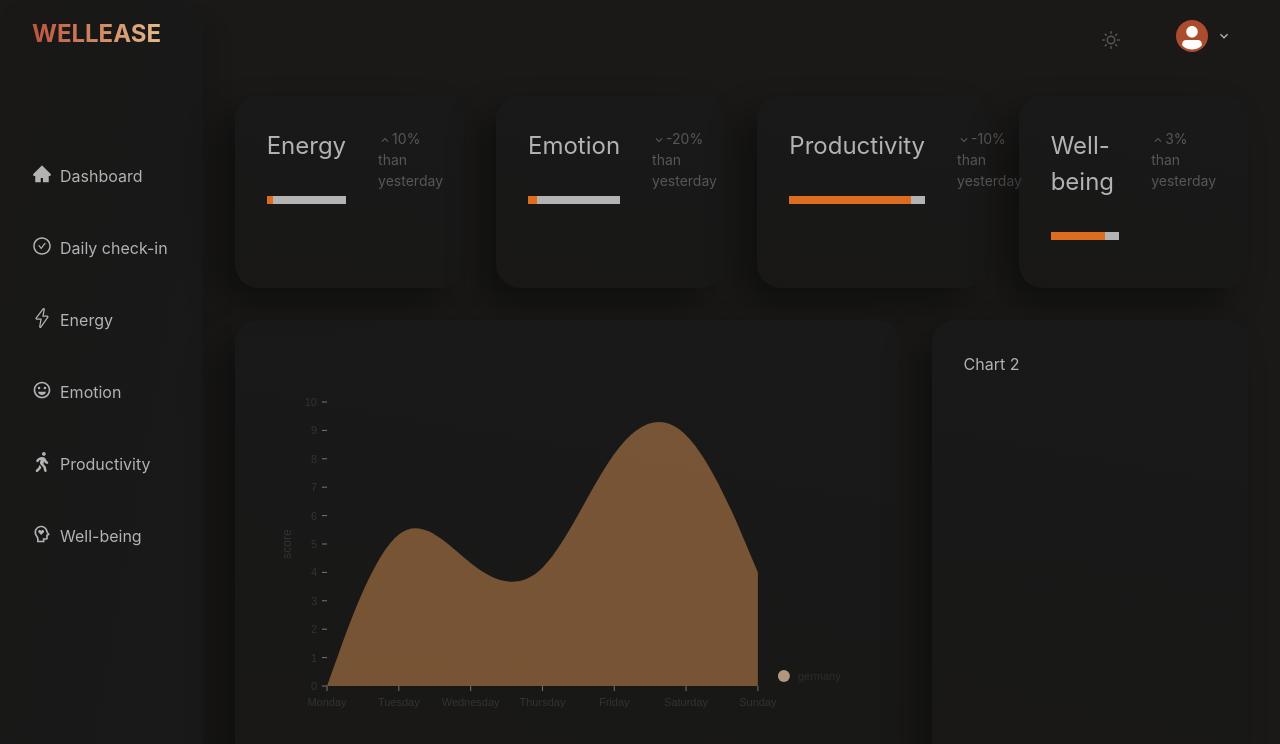
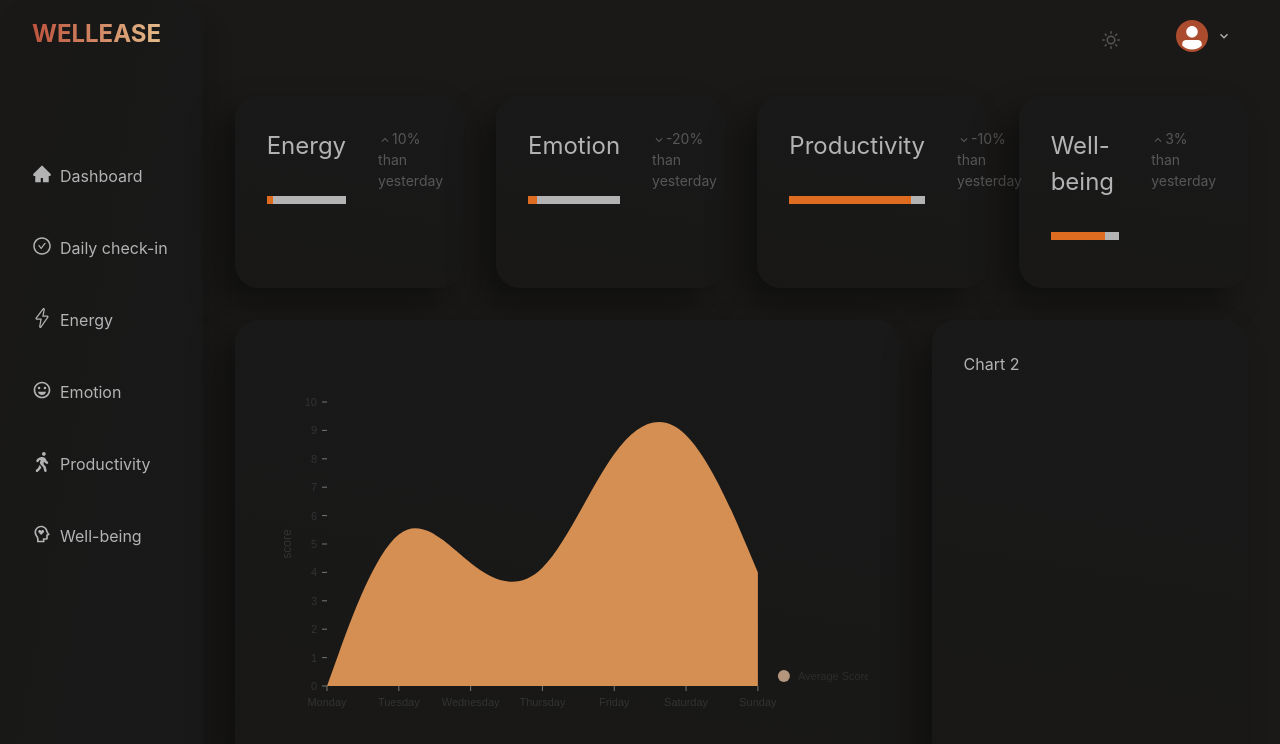
Before and after one commit to memopussle/fourease_dashboard, a React (Create React App) app: page / in a window 1280 px wide. Shown: the top 744 px of the page. Built offline with nearby package versions, Linux system fonts and the light colour scheme.

Commit message:
fixing small changes

```diff
--- a/src/scenes/global/lineChart/LineChart.tsx
+++ b/src/components/lineChart/LineChart.tsx
@@ -1,8 +1,8 @@
 
 import { ResponsiveLine } from "@nivo/line";
-import { lineData } from "../../../data/lineData";
+import { lineData } from "../../data/lineData";
 import React, { useContext } from "react";
-import { ModeContext } from "../../../useMode";
+import { ModeContext } from "../../useMode";
 
 const LineChart = (): JSX.Element => {
 const { mode } = useContext(ModeContext);
@@ -55,7 +55,7 @@ const { mode } = useContext(ModeContext);
         pointLabelYOffset={-12}
         enableArea={true}
         areaBlendMode={mode === "dark" ? "hard-light": "normal"}
-        areaOpacity={mode === "dark" ? 0.5 : 1}
+        areaOpacity={1}
         useMesh={true}
         legends={[
           {
--- a/src/data/lineData.ts
+++ b/src/data/lineData.ts
@@ -1,7 +1,6 @@
 export const lineData = [
   {
-    id: "germany",
-    color: "#bd533e",
+    id: "Average Score",
     data: [
       {
         x: "Monday",
--- a/src/scenes/links.ts
+++ b/src/scenes/links.ts
@@ -8,7 +8,7 @@ import Energy from "./energy/Energy";
 import Emotion from "./emotion/Emotion";
 import Chart from "./chart/Chart";
 import DashboardItem from "./dashboard/DashboardItem";
-import LineChart from "./global/lineChart/LineChart";
+import LineChart from "../components/lineChart/LineChart";
 
 export {
   Dashboard,
```
